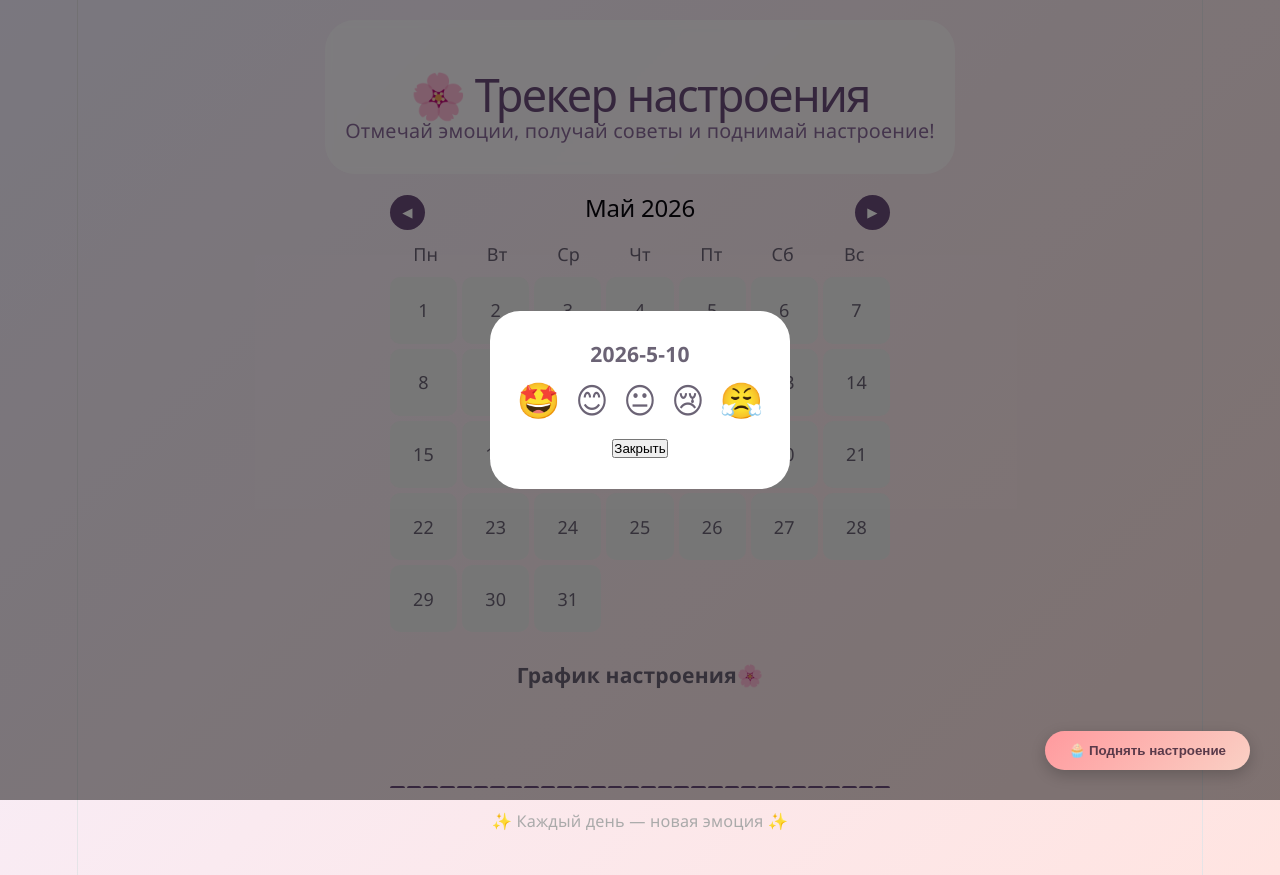
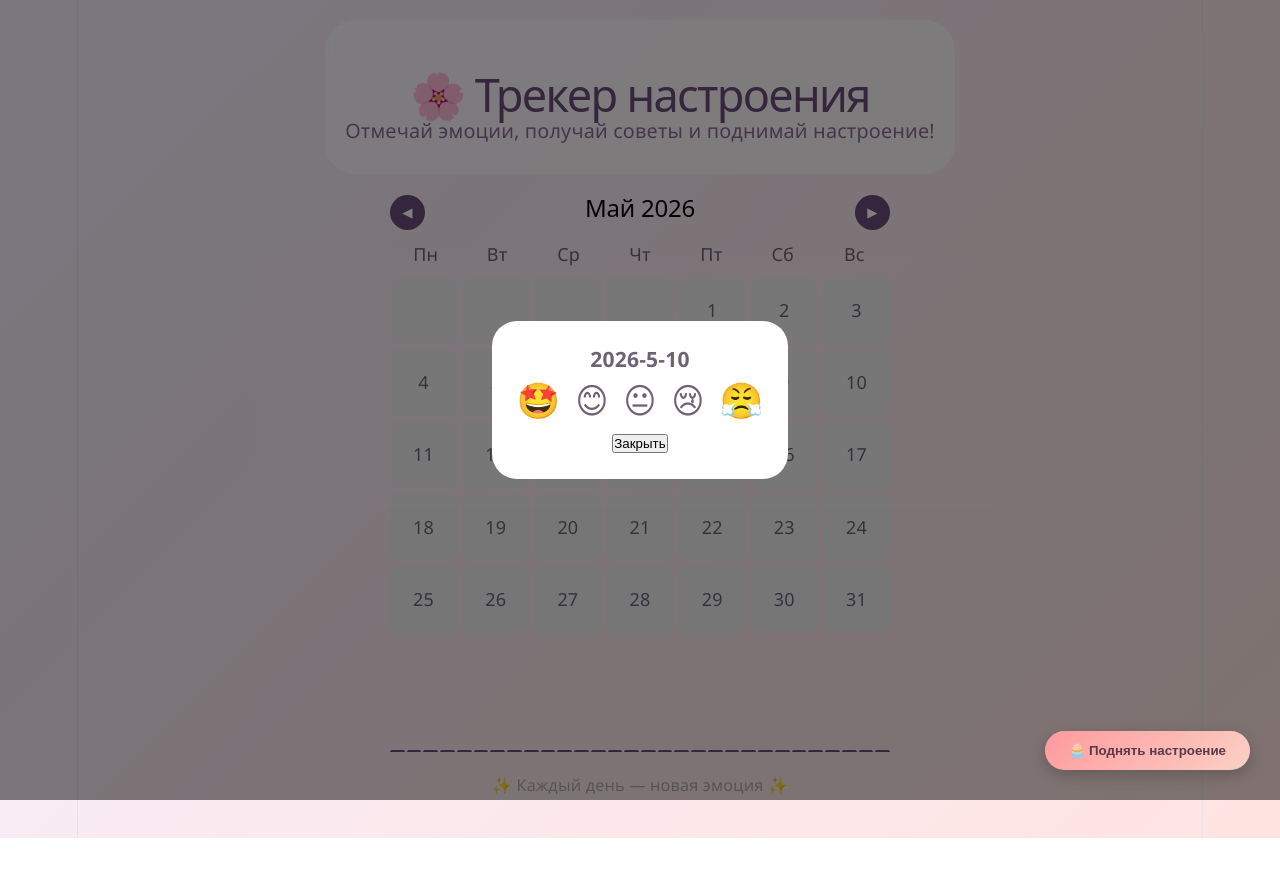
Before and after one commit to nastuxa52-glitch/pract1, a Vue app in the folder practica1/: page / in a window 1280 px wide. Both pictures are taken after a click on the element "10". After the commit the page ends 838 px from the top, so only its background shows below. Built offline with nearby package versions, Linux system fonts and the light colour scheme.

Commit message:
календарь с графиком и эмоциями

```diff
--- a/practica1/src/components/Calendar.vue
+++ b/practica1/src/components/Calendar.vue
@@ -1,49 +1,39 @@
 <template>
   <div class="calendar">
-    <!-- Шапка с переключением месяцев -->
-    <div class="calendar-header">
+    <div class="header">
       <button @click="prevMonth">◀</button>
       <h2>{{ monthName }} {{ year }}</h2>
       <button @click="nextMonth">▶</button>
     </div>
 
-    <!-- Дни недели -->
     <div class="weekdays">
       <span v-for="d in ['Пн','Вт','Ср','Чт','Пт','Сб','Вс']" :key="d">{{ d }}</span>
     </div>
 
-    <!-- Календарь -->
-    <div class="calendar-days">
+    <div class="days">
       <div
         v-for="day in days"
         :key="day.date"
         class="day"
-        :style="{ background: getDayColor(day.date) }"
+        :style="{ background: getColor(day.date) }"
         @click="openMood(day.date)"
       >
         {{ day.day }}
       </div>
     </div>
 
-    <!-- Простой график -->
     <div class="chart">
-      <h3>График настроения🌸</h3>
-      <div class="chart-bars">
-        <div v-for="n in 30" :key="n" class="chart-bar" :style="{ height: getAvgScore(n) * 30 + '%' }"></div>
-      </div>
+      <div v-for="n in 30" :key="n" class="bar" :style="{ height: getAvg(n) * 20 + '%' }"></div>
     </div>
 
-    <!-- Модалка для выбора эмоции -->
-    <div v-if="modalOpen" class="modal" @click.self="modalOpen = false">
-      <div class="modal-content">
+    <div v-if="modal" class="modal" @click.self="modal = false">
+      <div class="modal-box">
         <h3>{{ selectedDate }}</h3>
         <div class="emojis">
-          <span v-for="m in moods" :key="m.type" @click="saveMood(m.type)" class="emoji">
-            {{ m.emoji }}
-          </span>
+          <span v-for="(m, key) in moods" :key="key" @click="save(key)" class="emoji">{{ m.emoji }}</span>
         </div>
-        <p v-if="quote" class="quote">✨ {{ quote }}</p>
-        <button @click="modalOpen = false">Закрыть</button>
+        <p v-if="quote" class="quote">{{ quote }}</p>
+        <button @click="modal = false">Закрыть</button>
       </div>
     </div>
   </div>
@@ -53,29 +43,23 @@
 export default {
   data() {
     return {
-      currentDate: new Date(),
-      moods: {
-        awesome: { emoji: '🤩', score: 5, color: '#FFD700' },
-        good: { emoji: '😊', score: 4, color: '#98D8C8' },
-        normal: { emoji: '😐', score: 3, color: '#B0C4DE' },
-        sad: { emoji: '😢', score: 2, color: '#A8A8C8' },
-        bad: { emoji: '😤', score: 1, color: '#E8A0A0' }
-      },
+      date: new Date(),
+      moods: { awesome: { emoji: '🤩', score: 5 }, good: { emoji: '😊', score: 4 }, normal: { emoji: '😐', score: 3 }, sad: { emoji: '😢', score: 2 }, bad: { emoji: '😤', score: 1 } },
       entries: [],
-      modalOpen: false,
+      modal: false,
       selectedDate: '',
       quote: ''
     }
   },
   computed: {
-    year() { return this.currentDate.getFullYear() },
-    month() { return this.currentDate.getMonth() },
+    year() { return this.date.getFullYear() },
+    month() { return this.date.getMonth() },
     monthName() { return ['Янв','Фев','Мар','Апр','Май','Июн','Июл','Авг','Сен','Окт','Ноя','Дек'][this.month] },
     days() {
-      const firstDay = new Date(this.year, this.month, 1)
-      const start = firstDay.getDay() || 7
       const daysInMonth = new Date(this.year, this.month + 1, 0).getDate()
+      const firstDay = new Date(this.year, this.month, 1).getDay() || 7
       const days = []
+      for (let i = 1; i < firstDay; i++) days.push({ date: '', day: '' })
       for (let i = 1; i <= daysInMonth; i++) {
         days.push({ date: `${this.year}-${this.month+1}-${i}`, day: i })
       }
@@ -83,154 +67,52 @@ export default {
     }
   },
   mounted() {
-    const saved = localStorage.getItem('moodEntries')
+    const saved = localStorage.getItem('entries')
     if (saved) this.entries = JSON.parse(saved)
   },
   methods: {
-    saveEntries() { localStorage.setItem('moodEntries', JSON.stringify(this.entries)) },
-    getDayColor(dateStr) {
-      const dayEntries = this.entries.filter(e => e.date === dateStr)
-      if (dayEntries.length === 0) return '#eee'
+    saveEntries() { localStorage.setItem('entries', JSON.stringify(this.entries)) },
+    getColor(date) {
+      const dayEntries = this.entries.filter(e => e.date === date)
+      if (!dayEntries.length) return '#eee'
       const avg = dayEntries.reduce((s,e) => s + e.score, 0) / dayEntries.length
-      if (avg >= 4.5) return '#FFD700'
-      if (avg >= 3.5) return '#98D8C8'
-      if (avg >= 2.5) return '#B0C4DE'
-      if (avg >= 1.5) return '#A8A8C8'
+      if (avg >= 4) return '#FFD700'
+      if (avg >= 3) return '#98D8C8'
+      if (avg >= 2) return '#B0C4DE'
       return '#E8A0A0'
     },
-    getAvgScore(day) {
-      const dateStr = `${this.year}-${this.month+1}-${day}`
-      const dayEntries = this.entries.filter(e => e.date === dateStr)
-      if (dayEntries.length === 0) return 0
+    getAvg(day) {
+      const date = `${this.year}-${this.month+1}-${day}`
+      const dayEntries = this.entries.filter(e => e.date === date)
+      if (!dayEntries.length) return 0
       return dayEntries.reduce((s,e) => s + e.score, 0) / dayEntries.length
     },
-    prevMonth() { this.currentDate = new Date(this.year, this.month - 1) },
-    nextMonth() { this.currentDate = new Date(this.year, this.month + 1) },
-    openMood(date) {
-      this.selectedDate = date
-      this.modalOpen = true
-      this.quote = ''
-    },
-    saveMood(type) {
-      const mood = this.moods[type]
-      this.entries.push({
-        date: this.selectedDate,
-        mood: type,
-        score: mood.score,
-        emoji: mood.emoji,
-        timestamp: Date.now()
-      })
+    prevMonth() { this.date = new Date(this.year, this.month - 1) },
+    nextMonth() { this.date = new Date(this.year, this.month + 1) },
+    openMood(date) { if (date) { this.selectedDate = date; this.modal = true; this.quote = '' } },
+    save(type) {
+      this.entries.push({ date: this.selectedDate, score: this.moods[type].score, emoji: this.moods[type].emoji, time: Date.now() })
       this.saveEntries()
-
-      const quotes = {
-        awesome: ['Ты супер! Так держать!', 'Заряжайся позитивом!'],
-        good: ['Хороший день — хорошее настроение!', 'Продолжай в том же духе!'],
-        normal: ['Нормально — это тоже хорошо!', 'Завтра будет ещё лучше!'],
-        sad: ['Всё наладится', 'Это тоже пройдёт'],
-        bad: ['Дыши, всё будет хорошо', 'Давай что-то приятное?']
-      }
-      const q = quotes[type] || quotes.normal
-      this.quote = q[Math.floor(Math.random() * q.length)]
-
-      setTimeout(() => {
-        this.modalOpen = false
-      }, 2000)
+      const quotes = { awesome: 'Супер! Так держать!', good: 'Отлично!', normal: 'Норм, бывает лучше', sad: 'Всё наладится', bad: 'Плохой день пройдёт' }
+      this.quote = quotes[type]
+      setTimeout(() => { this.quote = '' }, 1500)
     }
   }
 }
 </script>
 
 <style scoped>
-.calendar {
-  max-width: 500px;
-  margin: 0 auto;
-}
-.calendar-header {
-  display: flex;
-  justify-content: space-between;
-  align-items: center;
-}
-.calendar-header button {
-  background: #6b4c7a;
-  color: white;
-  border: none;
-  width: 35px;
-  height: 35px;
-  border-radius: 50%;
-  cursor: pointer;
-}
-.weekdays {
-  display: grid;
-  grid-template-columns: repeat(7,1fr);
-  text-align: center;
-  margin: 10px 0;
-}
-.calendar-days {
-  display: grid;
-  grid-template-columns: repeat(7,1fr);
-  gap: 5px;
-}
-.day {
-  aspect-ratio: 1;
-  display: flex;
-  align-items: center;
-  justify-content: center;
-  border-radius: 10px;
-  cursor: pointer;
-  transition: 0.2s;
-}
-.day:hover {
-  transform: scale(1.05);
-}
-.chart {
-  margin-top: 30px;
-}
-.chart-bars {
-  display: flex;
-  gap: 2px;
-  height: 100px;
-  align-items: flex-end;
-}
-.chart-bar {
-  flex: 1;
-  background: #6b4c7a;
-  min-height: 2px;
-  border-radius: 3px 3px 0 0;
-}
-.modal {
-  position: fixed;
-  top: 0;
-  left: 0;
-  right: 0;
-  bottom: 0;
-  background: rgba(0,0,0,0.5);
-  display: flex;
-  align-items: center;
-  justify-content: center;
-}
-.modal-content {
-  background: white;
-  padding: 30px;
-  border-radius: 30px;
-  text-align: center;
-  max-width: 300px;
-}
-.emojis {
-  display: flex;
-  gap: 15px;
-  justify-content: center;
-  margin: 20px 0;
-}
-.emoji {
-  font-size: 35px;
-  cursor: pointer;
-  transition: 0.2s;
-}
-.emoji:hover {
-  transform: scale(1.2);
-}
-.quote {
-  color: #6b4c7a;
-  margin: 15px 0;
-}
+.calendar { max-width: 500px; margin: 0 auto; }
+.header { display: flex; justify-content: space-between; align-items: center; }
+.header button { background: #6b4c7a; color: white; border: none; width: 35px; height: 35px; border-radius: 50%; cursor: pointer; }
+.weekdays { display: grid; grid-template-columns: repeat(7,1fr); text-align: center; margin: 10px 0; }
+.days { display: grid; grid-template-columns: repeat(7,1fr); gap: 5px; }
+.day { aspect-ratio: 1; display: flex; align-items: center; justify-content: center; border-radius: 10px; cursor: pointer; background: #f5f5f5; }
+.chart { display: flex; gap: 2px; height: 100px; align-items: flex-end; margin-top: 20px; }
+.bar { flex: 1; background: #6b4c7a; min-height: 2px; border-radius: 3px 3px 0 0; }
+.modal { position: fixed; top: 0; left: 0; right: 0; bottom: 0; background: rgba(0,0,0,0.5); display: flex; align-items: center; justify-content: center; }
+.modal-box { background: white; padding: 25px; border-radius: 25px; text-align: center; min-width: 250px; }
+.emojis { display: flex; gap: 15px; justify-content: center; margin: 15px 0; }
+.emoji { font-size: 35px; cursor: pointer; }
+.quote { color: #6b4c7a; margin: 10px 0; }
 </style>
```
